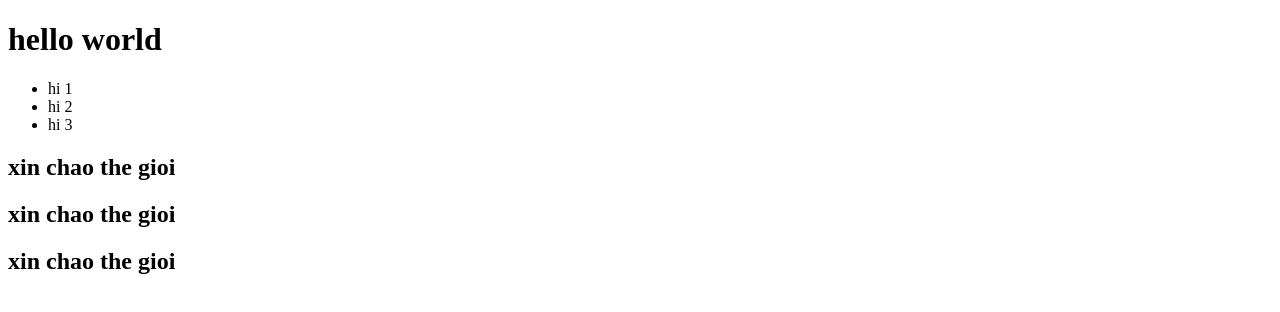
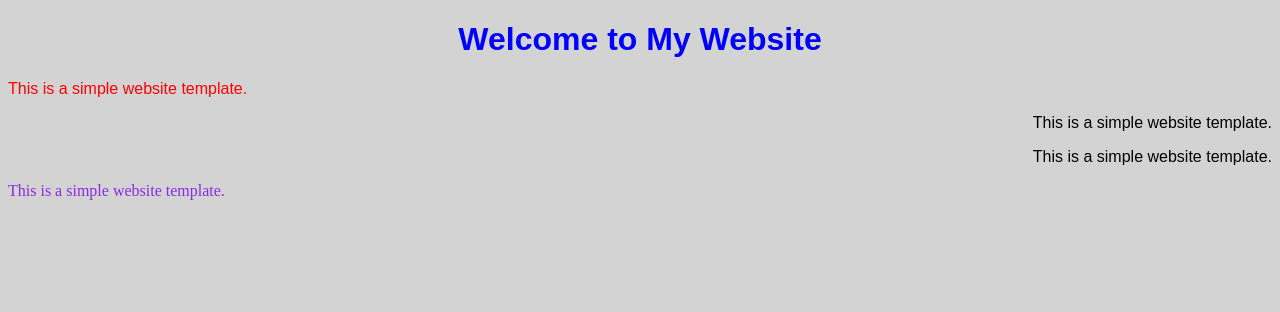
Before and after one commit to MThais-123/DoAnWeb, a plain HTML site: page index.html in a window 1280 px wide. Drawn offline with Linux system fonts and the light colour scheme.

Commit message:
2nd commit

```diff
--- a/index.html
+++ b/index.html
@@ -1,19 +1,16 @@
 <!DOCTYPE html>
-<html lang="vi">
-  <head>
-    <meta charset="UTF-8" />
-    <meta name="viewport" content="width=device-width, initial-scale=1.0" />
-    <title>DuAn</title>
-  </head>
-  <body>
-    <h1>hello world</h1>
-    <ul>
-      <li>hi 1</li>
-      <li>hi 2</li>
-      <li>hi 3</li>
-    </ul>
-    <h2>xin chao the gioi</h2>
-    <h2>xin chao the gioi</h2>
-    <h2>xin chao the gioi</h2>
-  </body>
+<html lang="en">
+<head>
+  <meta charset="UTF-8">
+  <meta name="viewport" content="width=device-width, initial-scale=1.0">
+  <link rel="stylesheet" href="styles.css">
+  <title>Document</title>
+</head>
+<body>
+  <h1>Welcome to My Website</h1>
+  <p style="color: red">This is a simple website template.</p>
+  <p style="text-align: right">This is a simple website template.</p>
+  <p style="text-align: right">This is a simple website template.</p>
+  <p style="font-family: 'Times New Roman'; color: blueviolet">This is a simple website template.</p>
+</body>
 </html>
--- /dev/null
+++ b/styles.css
@@ -0,0 +1,12 @@
+body{
+    background-color: lightgray;
+    font-family: Arial, sans-serif;
+}
+h1{
+    color: blue;
+    text-align: center;
+}
+p{
+    text-align: left;
+    font-size: 16px;
+}
```
